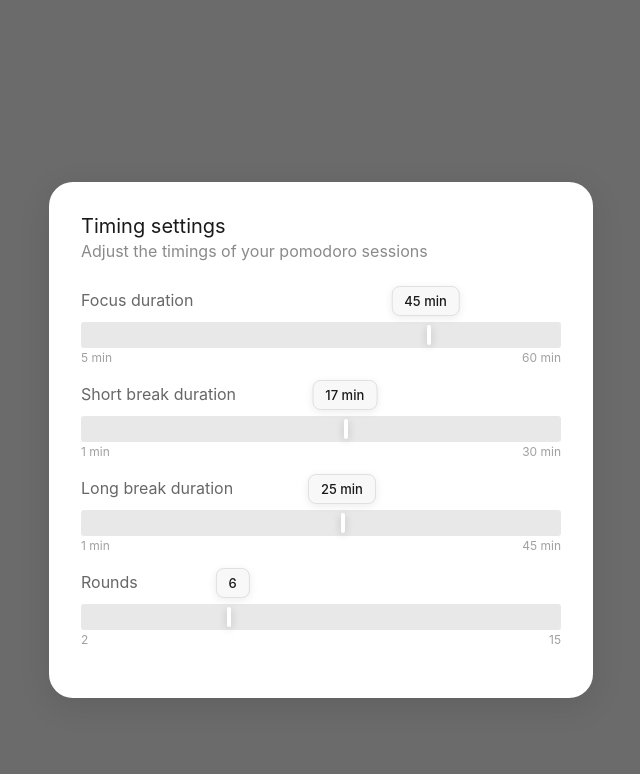
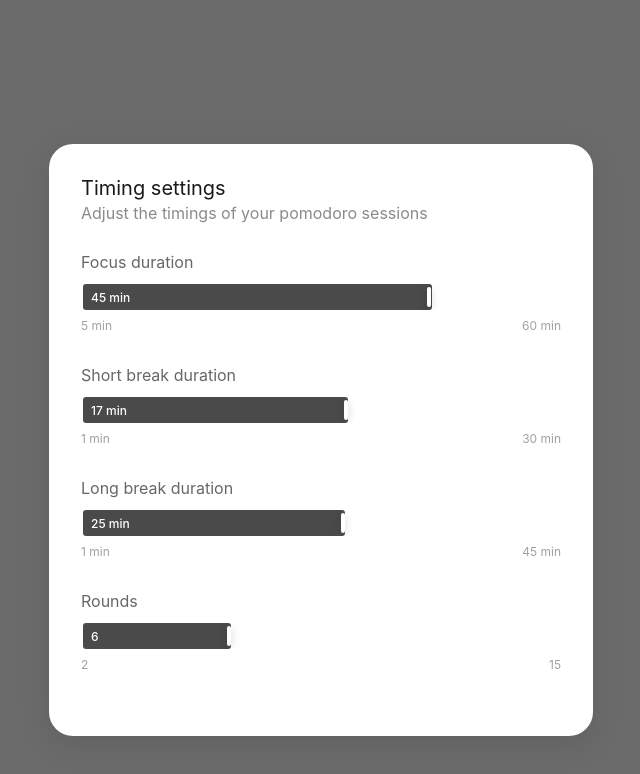
Before and after one commit to skynovua/pomodoro-timer-settings, a website: page index.html in a window 1280 px wide. Shown: the whole page, without its empty margins (319-959 px from the left). Drawn offline with Linux system fonts and the light colour scheme.

Commit message:
Enhance slider functionality and styling with range labels and improved value display

```diff
--- a/index.html
+++ b/index.html
@@ -14,36 +14,60 @@
       <!-- Focus Duration -->
       <div class="setting">
         <label for="focus">Focus duration</label>
-        <div class="slider-wrapper" data-min="5 min" data-max="60 min">
+        <div class="slider-wrapper">
+          <div class="slider-container">
             <input type="range" id="focus" min="5" max="60" value="45" step="5" data-unit=" min" />
             <div class="value-display" id="focus-value">45 min</div>
+          </div>
+          <div class="range-labels">
+            <span class="min-label">5 min</span>
+            <span class="max-label">60 min</span>
+          </div>
         </div>
       </div>
 
       <!-- Short Break Duration -->
       <div class="setting">
         <label for="short-break">Short break duration</label>
-        <div class="slider-wrapper" data-min="1 min" data-max="30 min">
+        <div class="slider-wrapper">
+          <div class="slider-container">
             <input type="range" id="short-break" min="1" max="30" value="17" data-unit=" min" />
             <div class="value-display" id="short-break-value">17 min</div>
+          </div>
+          <div class="range-labels">
+            <span class="min-label">1 min</span>
+            <span class="max-label">30 min</span>
+          </div>
         </div>
       </div>
 
       <!-- Long Break Duration -->
       <div class="setting">
         <label for="long-break">Long break duration</label>
-        <div class="slider-wrapper" data-min="1 min" data-max="45 min">
+        <div class="slider-wrapper">
+          <div class="slider-container">
             <input type="range" id="long-break" min="1" max="45" value="25" data-unit=" min" />
             <div class="value-display" id="long-break-value">25 min</div>
+          </div>
+          <div class="range-labels">
+            <span class="min-label">1 min</span>
+            <span class="max-label">45 min</span>
+          </div>
         </div>
       </div>
 
       <!-- Rounds -->
       <div class="setting">
         <label for="rounds">Rounds</label>
-        <div class="slider-wrapper" data-min="2" data-max="15">
+        <div class="slider-wrapper">
+          <div class="slider-container">
             <input type="range" id="rounds" min="2" max="15" value="6" data-unit="" />
             <div class="value-display" id="rounds-value">6</div>
+          </div>
+          <div class="range-labels">
+            <span class="min-label">2</span>
+            <span class="max-label">15</span>
+          </div>
         </div>
       </div>
     </div>
--- a/index.js
+++ b/index.js
@@ -8,14 +8,29 @@ sliders.forEach((slider) => {
 
     slider.addEventListener("input", () => {
         const value = slider.value;
-        display.textContent = value + unit;
+        const unit = slider.dataset.unit;
+        const displayText = value + unit;
 
-        // Оновлення позиції числа
+        // Розрахунок відсотка для ширини
         const percentage = (value - slider.min) / (slider.max - slider.min);
         const sliderWidth = slider.offsetWidth;
-        const thumbWidth = 20; // Ширина повзунка
-        const offset = percentage * (sliderWidth - thumbWidth);
-        display.style.left = `calc(${offset}px + ${thumbWidth / 2}px)`;
+
+        // Встановлюємо ширину display як відсоток від слайдера
+        display.style.width = `${percentage * 100}%`;
+
+        // Показуємо текст тільки якщо достатньо місця (мінімум 60px)
+        const currentWidth = (percentage * sliderWidth);
+        if (currentWidth > 60) {
+            display.textContent = displayText;
+            display.style.opacity = '1';
+        } else {
+            display.textContent = '';
+            display.style.opacity = '0.8';
+        }
+
+        // Позиціонуємо
+        display.style.left = '2px';
+        display.style.transform = 'none';
     });
 
     // Ініціалізація правильної позиції при завантаженні
--- a/styles.css
+++ b/styles.css
@@ -1,10 +1,8 @@
-
 :root {
   /* Colors */
   --bg-primary: #6b6b6b;
   --bg-secondary: #ffffff;
   --bg-value-display: #f8f8f8;
-  --bg-slider-track: #e8e8e8;
 
   --text-primary: #1a1a1a;
   --text-secondary: #676767;
@@ -105,34 +103,35 @@ label {
   margin-bottom: var(--spacing-sm);
 }
 
-/* Min/Max labels */
-.slider-wrapper::before,
-.slider-wrapper::after {
-  position: absolute;
-  top: var(--spacing-xl);
+.slider-container {
+  position: relative;
+  width: 100%;
+  height: var(--slider-height);
+  background: var(--bg-slider-track);
+  border-radius: var(--radius-sm);
+  overflow: hidden;
+}
+
+/* Range labels */
+.range-labels {
+  display: flex;
+  justify-content: space-between;
+  margin-top: var(--spacing-sm);
   font-size: var(--font-xs);
   color: var(--text-range-labels);
-}
-
-.slider-wrapper::before {
-  content: attr(data-min);
-  left: 0;
-}
-
-.slider-wrapper::after {
-  content: attr(data-max);
-  right: 0;
 }
 
 input[type="range"] {
   width: 100%;
   height: var(--slider-height);
   appearance: none;
-  background: var(--bg-slider-track);
+  background: transparent;
   border-radius: var(--radius-sm);
   outline: none;
   margin: 0;
-  cursor: col-resize;
+  cursor: pointer;
+  position: relative;
+  z-index: 3;
 }
 
 input[type="range"]::-webkit-slider-thumb {
@@ -144,6 +143,8 @@ input[type="range"]::-webkit-slider-thumb {
   box-shadow: var(--shadow-thumb);
   border: var(--thumb-border) solid var(--bg-secondary);
   cursor: col-resize;
+  position: relative;
+  z-index: 4;
 }
 
 input[type="range"]::-moz-range-thumb {
@@ -158,17 +159,22 @@ input[type="range"]::-moz-range-thumb {
 
 .value-display {
   position: absolute;
-  top: var(--value-display-offset);
-  left: 50%;
-  transform: translateX(-50%);
-  background: var(--bg-value-display);
-  border: 1px solid var(--border-light);
-  padding: 6px var(--spacing-md);
-  border-radius: var(--radius-md);
-  font-size: var(--font-sm);
+  top: 0;
+  left: 0;
+  width: 0%;
+  height: 100%;
+  background: var(--slider-thumb);
+  border-radius: var(--radius-sm);
+  font-size: var(--font-xs);
   font-weight: var(--font-weight-medium);
-  color: var(--text-primary);
-  box-shadow: var(--shadow-value);
+  color: var(--bg-secondary);
   pointer-events: none;
   white-space: nowrap;
+  transition: width 0.15s ease-out;
+  display: flex;
+  align-items: center;
+  padding-left: var(--spacing-sm);
+  box-sizing: border-box;
+  z-index: 1;
+  min-width: 0;
 }
```
Lines whose indentation alone changed are shown as unchanged.
